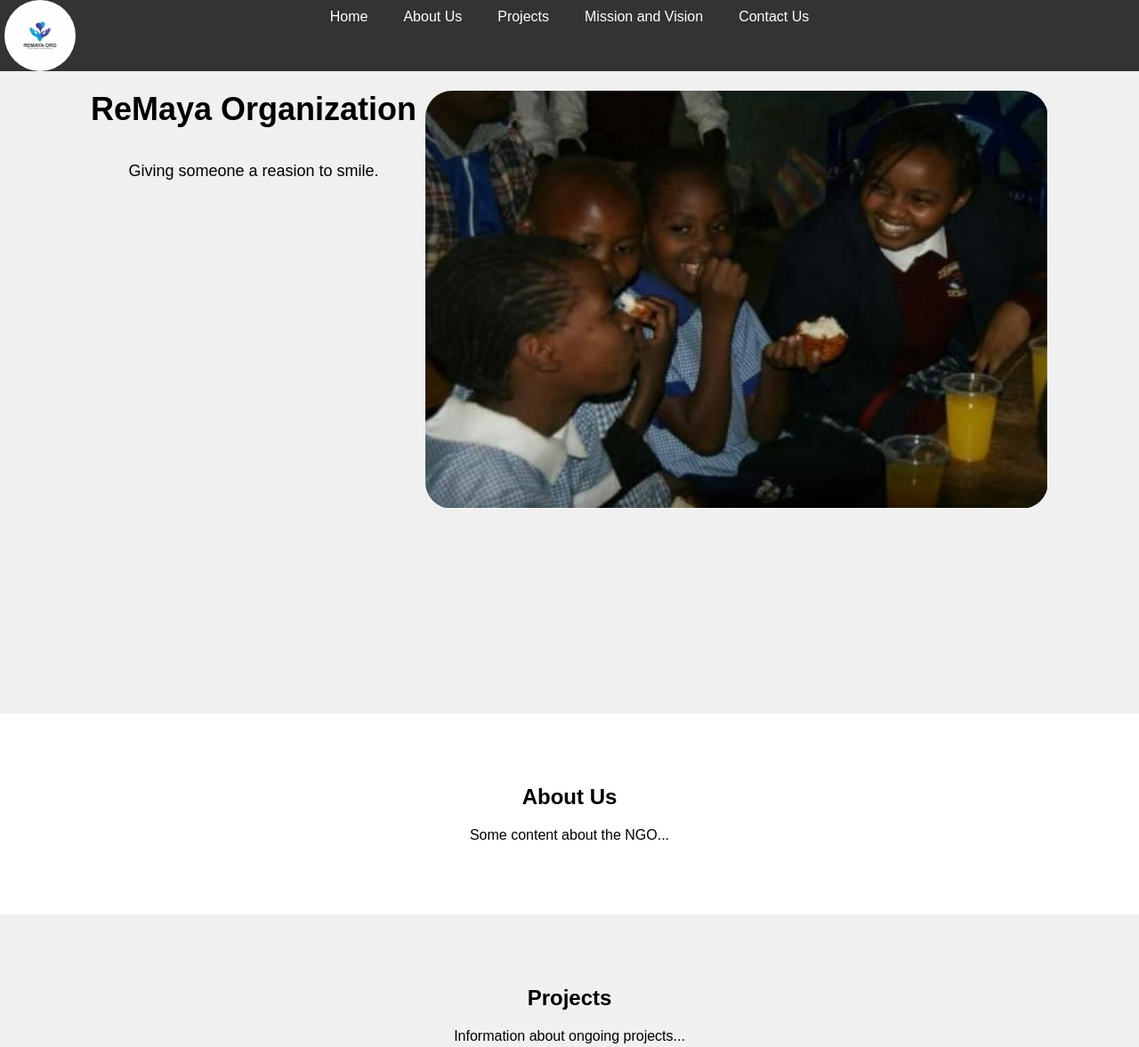
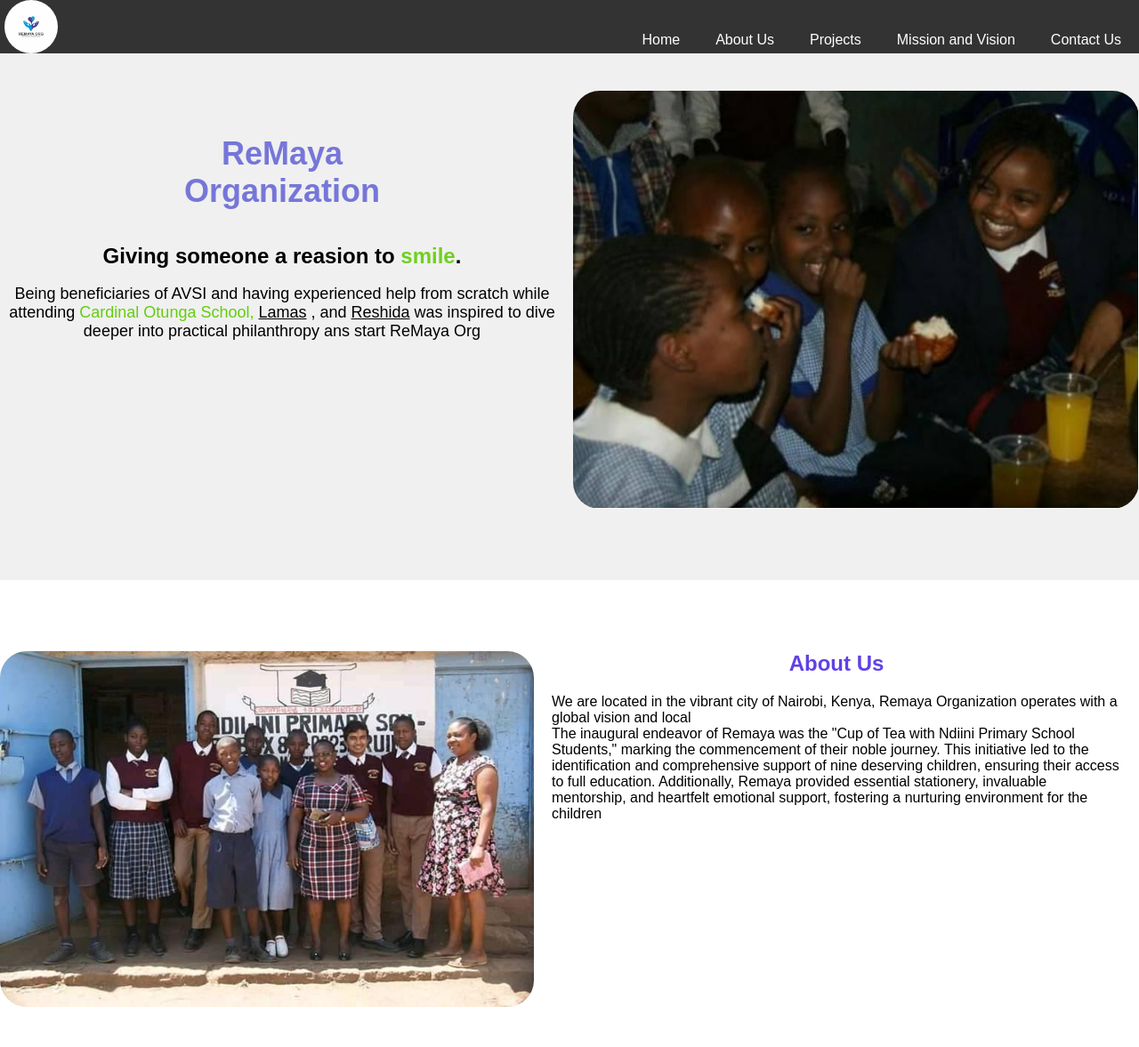
Before and after one commit to gamerfunky78/Remaya-org-website, a plain HTML site: page index.html in a window 1280 px wide. Shown: the top 1177 px of the page at 89% size. Drawn offline with Linux system fonts and the light colour scheme.

Commit message:
Updated the projects and adjusted the hero sections as well as the about us page

```diff
--- a/app.css
+++ b/app.css
@@ -10,8 +10,8 @@
 }
 
 #logo{
-    width: 80px;
-    height: 80px;
+    width: 60px;
+    height: 60px;
     position: absolute;
     top: 0px;
     left: 5px;
@@ -23,7 +23,7 @@
 nav {
     background-color: #333;
     padding: 10px 0;
-    height: 80px;
+    height: 60px;
     width: 100%;
     position: fixed;
     top: 0px;
@@ -33,11 +33,12 @@
     list-style-type: none;
     align-items: baseline;
     display: flex; /* Make navbar flex container */
-    justify-content: center; /* Align items to the start */
+    justify-content: flex-end; /* Align items to the start */
 }
 
-.navbar li {
-
+.navbar li{
+    height: 40px;
+    cursor: pointer;
 }
 
 .navbar li a {
@@ -80,16 +81,27 @@
     text-align: center;
     padding: 100px 0;
     gap: 10px;
+    height: 650px;
 }
 
 .hero-content h1 {
     font-size: 36px;
     margin-bottom: 20px;
+    font-family: Arial, Helvetica, sans-serif;
+    margin-top: 50px;
 }
 
 .hero-content{
 
     height: 600px;
+    margin-right: 10px;
+    margin-left: 10px;
+}
+
+.hero-content a{
+
+    text-decoration: underline;
+    color: black;
 }
 
 .hero-content p {
@@ -102,29 +114,38 @@
     border-radius: 30px;
 }
 
-#hero-par{
-
-}
 /* About Us Section */
 .about-us {
     background-color: #fff;
     padding: 80px 0;
-    text-align: center;
+    text-align: left;
+    display: flex;
+    justify-content: space-between;
 }
 
 .about-us h2 {
     margin-bottom: 20px;
+    text-align: center;
+    color: hsla(251, 76%, 50%, 0.842);
 }
 
 /* Projects Section */
 .projects {
     background-color: #f0f0f0;
     padding: 80px 0;
-    text-align: center;
 }
 
 .projects h2 {
     margin-bottom: 20px;
+    text-align: center;
+}
+
+.each-proj{
+    display: flex;
+    justify-content: space-around;
+}
+.each-proj p{
+    width: 200px;
 }
 
 /* Mission and Vision Section */
--- a/index.html
+++ b/index.html
@@ -23,17 +23,33 @@
     <!-- Hero Section -->
     <section class="hero" id="hero">
         <div class="hero-content">
-            <h1>ReMaya Organization</h1><br>
-            <p id="hero-par">Giving someone a reasion to smile.</p>
+            <h1 style="color: hsla(240, 66%, 48%, 0.616);">ReMaya <br>Organization</h1><br>
+            <p id="hero-par"><h2> Giving someone a reasion to <strong style="color: hsla(93, 87%, 43%, 0.925);">smile</strong>.</h2> <br></p>
+            <p>
+                Being beneficiaries of AVSI and having experienced help from
+                scratch while attending <span style="color: hsl(93, 87%, 43%);">Cardinal Otunga School,</span> <a href="#">Lamas</a> , and <a href="#">Reshida</a> was inspired to dive deeper into
+                practical philanthropy ans start ReMaya Org
+            </p>
         </div>
         <img src="Images/image1.jpg" alt="hero img" id="hero-image">
     </section>
 
     <!-- About Us Section -->
     <section class="about-us" id="about">
+        <img src="Images/image4.jpg" alt="picture of team in ndiani" width="600px" style="border-radius: 30px;">
         <div class="container">
             <h2>About Us</h2>
-            <p>Some content about the NGO...</p>
+            <p>
+                We are located  in the vibrant city of Nairobi, Kenya, Remaya Organization operates with a global vision
+                and local
+            </p>
+            <p>
+                The inaugural endeavor of Remaya was the "Cup of Tea with Ndiini Primary School Students," marking
+the commencement of their noble journey. This initiative led to the identification and comprehensive
+support of nine deserving children, ensuring their access to full education. Additionally, Remaya
+provided essential stationery, invaluable mentorship, and heartfelt emotional support, fostering a
+nurturing environment for the children
+            </p>
         </div>
     </section>
 
@@ -41,7 +57,27 @@
     <section class="projects" id="projects">
         <div class="container">
             <h2>Projects</h2>
-            <p>Information about ongoing projects...</p>
+            <div class="each-proj">
+                <p>
+                    <span style="color: hsla(120, 100%, 25%, 0.897); font-size: 2rem;">Education</span> Ensuring access to quality education for underprivileged children, supporting them
+                    through their entire educational journey
+                    <br><br>
+                    <img src="Images/image6.jpg" alt="studetns standing happy" width="300px" height="200px" style="border-radius: 10px;">
+                </p>
+
+                <p>
+                    <span style="color: hsla(120, 100%, 25%, 0.897); font-size: 2rem;">Promoting Gender Equality and Equity</span> <br>Advocating for equal opportunities across all
+                    <br><br>
+                    <img src="Images/image7.jpg" alt="studetns standing happy" width="300px" height="200px" style="border-radius: 10px;">
+                </p>
+
+                <p>
+                    <span style="color: hsla(120, 100%, 25%, 0.897); font-size: 2rem;">Community Outreach</span><br> Extending care and support to vulnerable populations through visits to
+                    children's homes, engagement with street communities, and companionship for the elderly.
+                    <br><br>
+                    <img src="Images/image5.jpg" alt="studetns standing happy" width="290px" height="200px" style="border-radius: 10px;">
+                </p>
+            </div>
         </div>
     </section>
 
```
